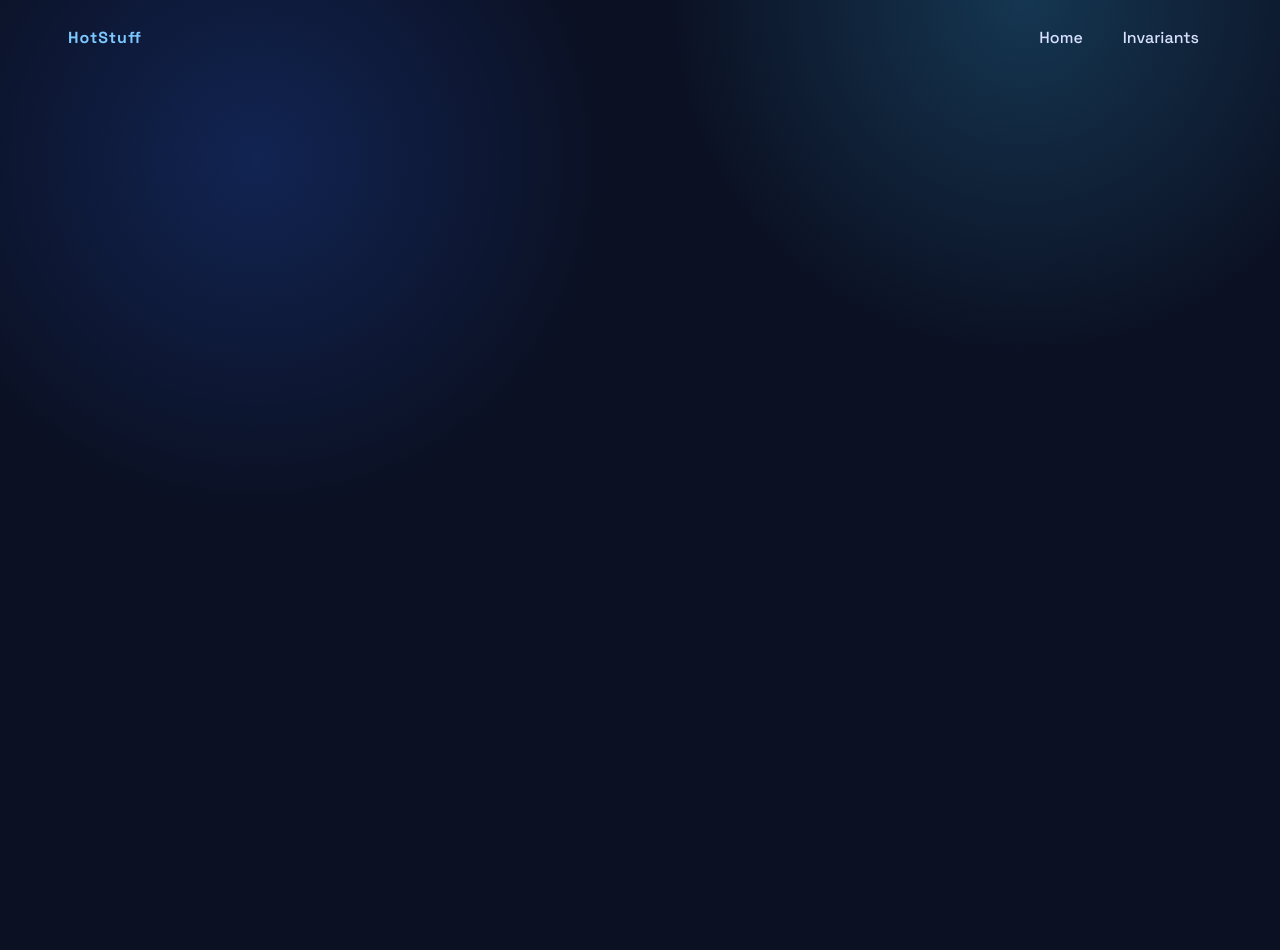
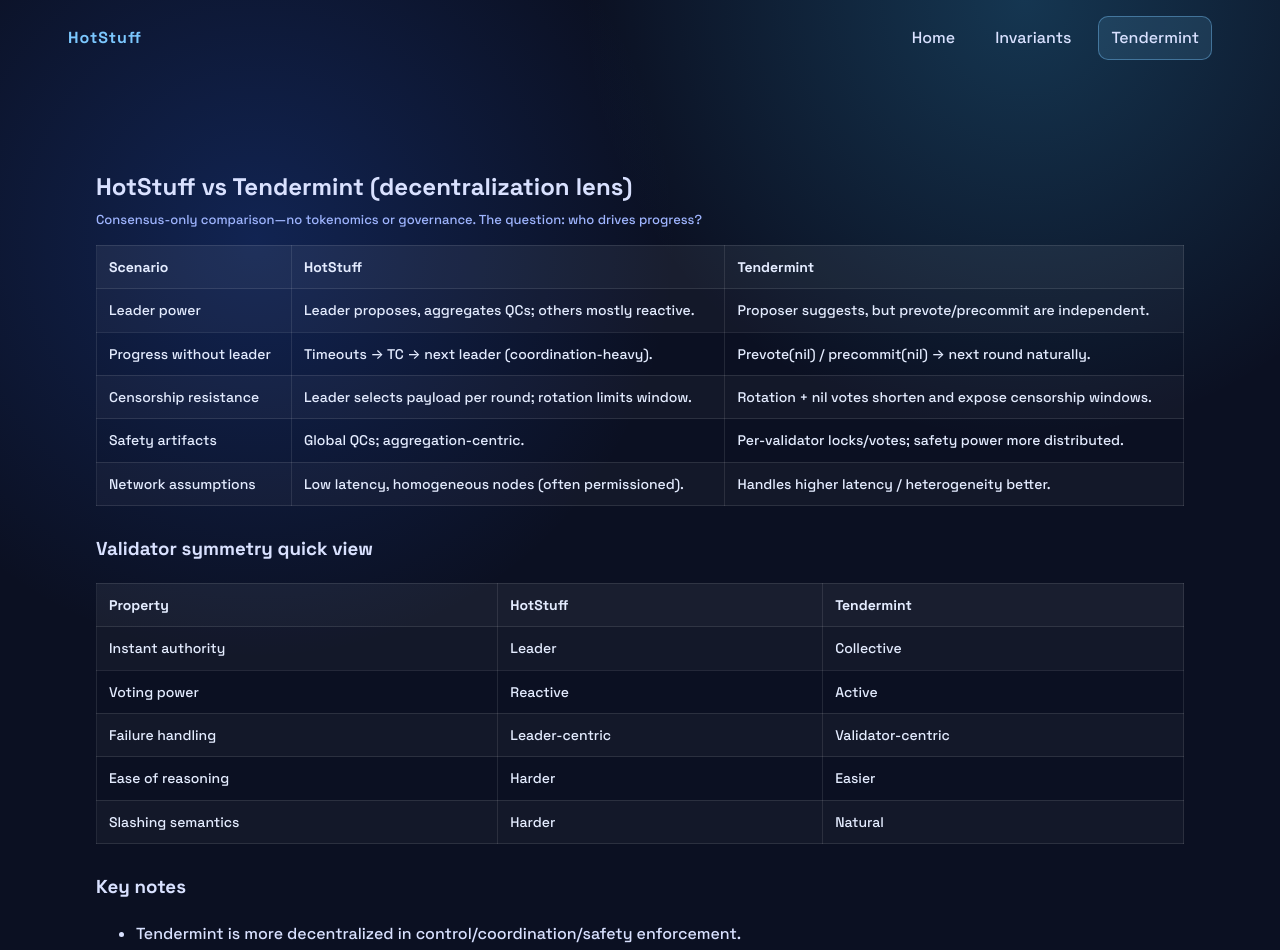
Before and after one commit to Nepalichhoro/big-hustler-crypto-hub, a React (Vite) app in the folder hotst/ui/: page /tendermint in a window 1280 px wide. Shown: the top 950 px of the page. Before the commit the page ends 800 px from the top, so only its background shows below. Built offline with nearby package versions, Linux system fonts and the light colour scheme.

Commit message:
Adds notes on difference vs tendermint.

```diff
--- a/hotst/ui/src/App.tsx
+++ b/hotst/ui/src/App.tsx
@@ -4,6 +4,7 @@
 import './App.css'
 import { HomePage } from './components/HomePage'
 import { InvariantsPage } from './components/InvariantsPage'
+import { TendermintPage } from './components/TendermintPage'
 import { RoundModal } from './components/RoundModal'
 import { Toaster } from './components/Toaster'
 import { leaderForRound, nodeCycle } from './constants'
@@ -285,13 +286,18 @@
   return (
     <div className="app-shell">
       <nav className="top-nav">
-        <div className="brand">HotStuff</div>
+        <NavLink to="/" className="brand">
+          HotStuff
+        </NavLink>
         <div className="nav-links">
           <NavLink to="/" end className={({ isActive }) => (isActive ? 'active' : '')}>
             Home
           </NavLink>
           <NavLink to="/invariants" className={({ isActive }) => (isActive ? 'active' : '')}>
             Invariants
+          </NavLink>
+          <NavLink to="/tendermint" className={({ isActive }) => (isActive ? 'active' : '')}>
+            Tendermint
           </NavLink>
         </div>
       </nav>
@@ -332,6 +338,7 @@
             }
           />
           <Route path="/invariants" element={<InvariantsPage invariants={invariants} />} />
+          <Route path="/tendermint" element={<TendermintPage />} />
         </Routes>
       </main>
 
--- /dev/null
+++ b/hotst/ui/src/components/TendermintPage.tsx
@@ -0,0 +1,100 @@
+export function TendermintPage() {
+  return (
+    <div className="page">
+      <div className="section-heading">
+        <h2>HotStuff vs Tendermint (decentralization lens)</h2>
+        <p className="sub">
+          Consensus-only comparison—no tokenomics or governance. The question: who drives progress?
+        </p>
+      </div>
+
+      <table className="info-table">
+        <thead>
+          <tr>
+            <th>Scenario</th>
+            <th>HotStuff</th>
+            <th>Tendermint</th>
+          </tr>
+        </thead>
+        <tbody>
+          <tr>
+            <td>Leader power</td>
+            <td>Leader proposes, aggregates QCs; others mostly reactive.</td>
+            <td>Proposer suggests, but prevote/precommit are independent.</td>
+          </tr>
+          <tr>
+            <td>Progress without leader</td>
+            <td>Timeouts → TC → next leader (coordination-heavy).</td>
+            <td>Prevote(nil) / precommit(nil) → next round naturally.</td>
+          </tr>
+          <tr>
+            <td>Censorship resistance</td>
+            <td>Leader selects payload per round; rotation limits window.</td>
+            <td>Rotation + nil votes shorten and expose censorship windows.</td>
+          </tr>
+          <tr>
+            <td>Safety artifacts</td>
+            <td>Global QCs; aggregation-centric.</td>
+            <td>Per-validator locks/votes; safety power more distributed.</td>
+          </tr>
+          <tr>
+            <td>Network assumptions</td>
+            <td>Low latency, homogeneous nodes (often permissioned).</td>
+            <td>Handles higher latency / heterogeneity better.</td>
+          </tr>
+        </tbody>
+      </table>
+
+      <div className="section-heading">
+        <h3>Validator symmetry quick view</h3>
+      </div>
+      <table className="info-table">
+        <thead>
+          <tr>
+            <th>Property</th>
+            <th>HotStuff</th>
+            <th>Tendermint</th>
+          </tr>
+        </thead>
+        <tbody>
+          <tr>
+            <td>Instant authority</td>
+            <td>Leader</td>
+            <td>Collective</td>
+          </tr>
+          <tr>
+            <td>Voting power</td>
+            <td>Reactive</td>
+            <td>Active</td>
+          </tr>
+          <tr>
+            <td>Failure handling</td>
+            <td>Leader-centric</td>
+            <td>Validator-centric</td>
+          </tr>
+          <tr>
+            <td>Ease of reasoning</td>
+            <td>Harder</td>
+            <td>Easier</td>
+          </tr>
+          <tr>
+            <td>Slashing semantics</td>
+            <td>Harder</td>
+            <td>Natural</td>
+          </tr>
+        </tbody>
+      </table>
+
+      <div className="section-heading">
+        <h3>Key notes</h3>
+      </div>
+      <ul>
+        <li>Tendermint is more decentralized in control/coordination/safety enforcement.</li>
+        <li>HotStuff centralizes moment-to-moment authority for throughput; leaders rotate.</li>
+        <li>Progress still hinges on QC or TC—no third path even with rejections.</li>
+        <li>Cosmos chose Tendermint; Libra/Diem chose HotStuff; Ethereum chose neither directly.</li>
+        <li>Takeaway: if decentralization means “no single node drives progress,” Tendermint wins; HotStuff wins on throughput.</li>
+      </ul>
+    </div>
+  )
+}
```
